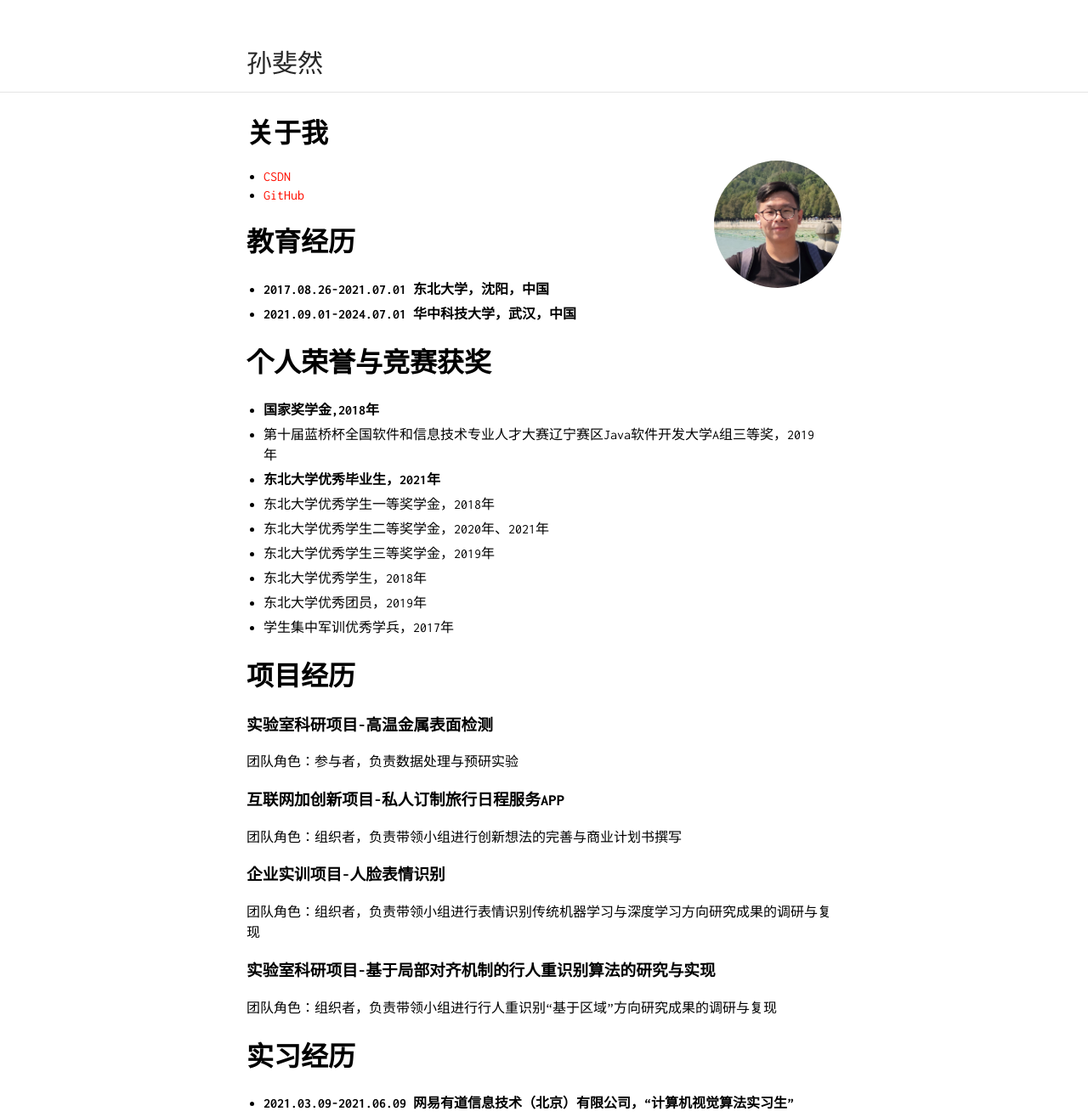
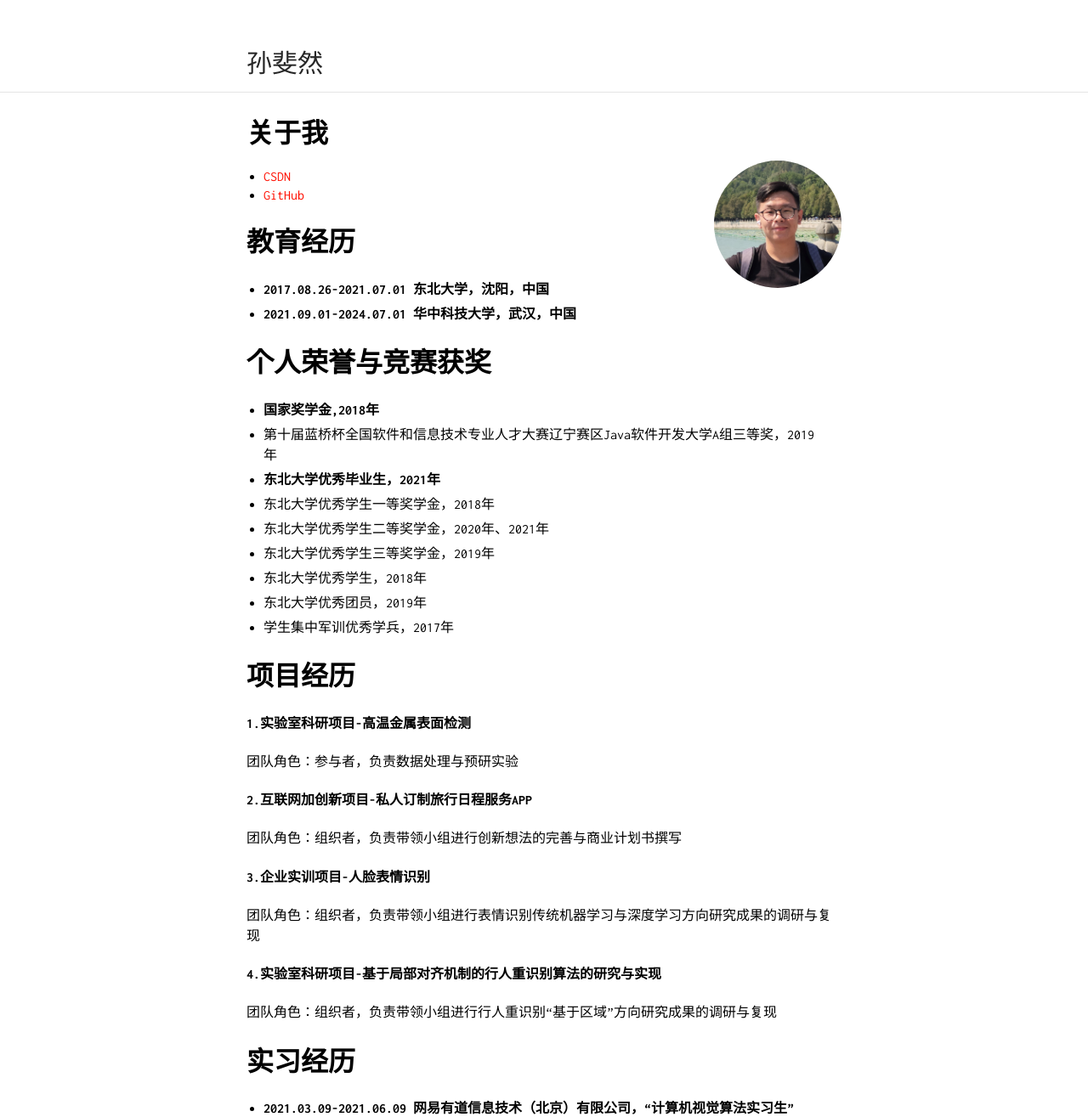
Before and after one commit to OrientTraveller/OrientTraveller.github.io, a Jekyll site: the page built from index.md, in a window 1280 px wide. Shown: the whole page at 85% size. Built offline with Jekyll 4.4.1, drawn with Linux system fonts in a browser that asks for light colours; our own code applies the rules of GitHub Pages for plain Markdown files; comment, search, counter and statistics services are not loaded.

Commit message:
Update index.md

```diff
--- a/index.md
+++ b/index.md
@@ -20,13 +20,13 @@
 
 
 # 项目经历
-### 实验室科研项目-高温金属表面检测
+#### 1.实验室科研项目-高温金属表面检测
 团队角色：参与者，负责数据处理与预研实验
-### 互联网加创新项目-私人订制旅行日程服务APP
+#### 2.互联网加创新项目-私人订制旅行日程服务APP
 团队角色：组织者，负责带领小组进行创新想法的完善与商业计划书撰写
-### 企业实训项目-人脸表情识别
+#### 3.企业实训项目-人脸表情识别
 团队角色：组织者，负责带领小组进行表情识别传统机器学习与深度学习方向研究成果的调研与复现
-### 实验室科研项目-基于局部对齐机制的行人重识别算法的研究与实现
+#### 4.实验室科研项目-基于局部对齐机制的行人重识别算法的研究与实现
 团队角色：组织者，负责带领小组进行行人重识别“基于区域”方向研究成果的调研与复现
 
 # 实习经历
```
